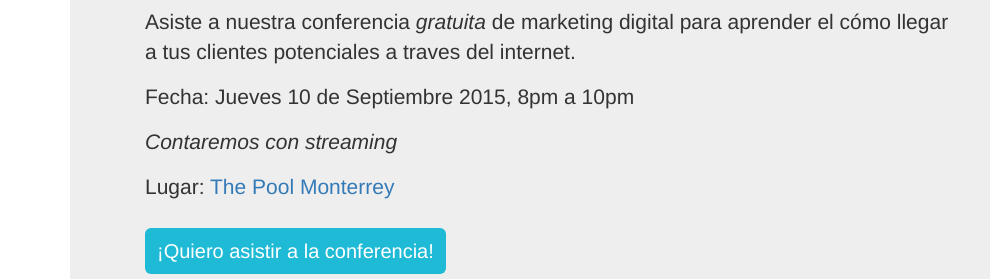
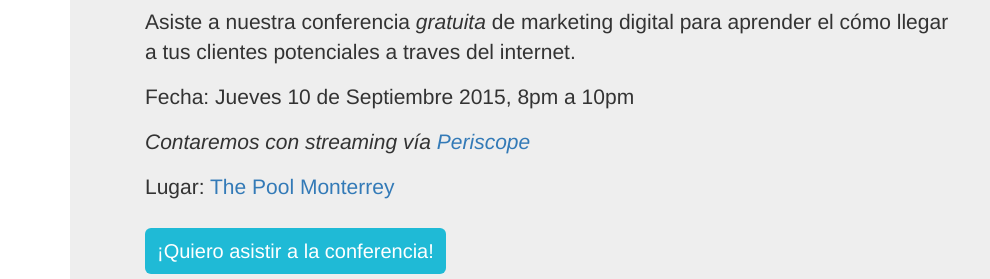
Before and after one commit to maxcantu/entry, a plain HTML site: page index.html in a window 1280 px wide. Shown: the part 947-1226 px from the top of the page, 0-990 px from the left. Drawn offline with Linux system fonts and the light colour scheme; a web font is replaced by a local one.

Commit message:
periscope

```diff
--- a/index.html
+++ b/index.html
@@ -117,7 +117,7 @@
 					<h2 class="featurette-heading">Conferencia de Marketing Digital</h2>
 					<p>Asiste a nuestra conferencia <i>gratuita</i> de marketing digital para aprender el cómo llegar a tus clientes potenciales a traves del internet.</p>
 					<p>Fecha: Jueves 10 de Septiembre 2015, 8pm a 10pm</p>
-					<p><i>Contaremos con streaming</i></p>
+					<p><i>Contaremos con streaming vía <a href="https://www.periscope.tv/" target="_blank">Periscope</a></i></p>
 					<p>Lugar: <a href="http://www.thepool.mx/contacto-monterrey" target="_blank">The Pool Monterrey</a></p>
 					<br>
 					<a href="#registro" class="button-cta">¡Quiero asistir a la conferencia!</a>
```
